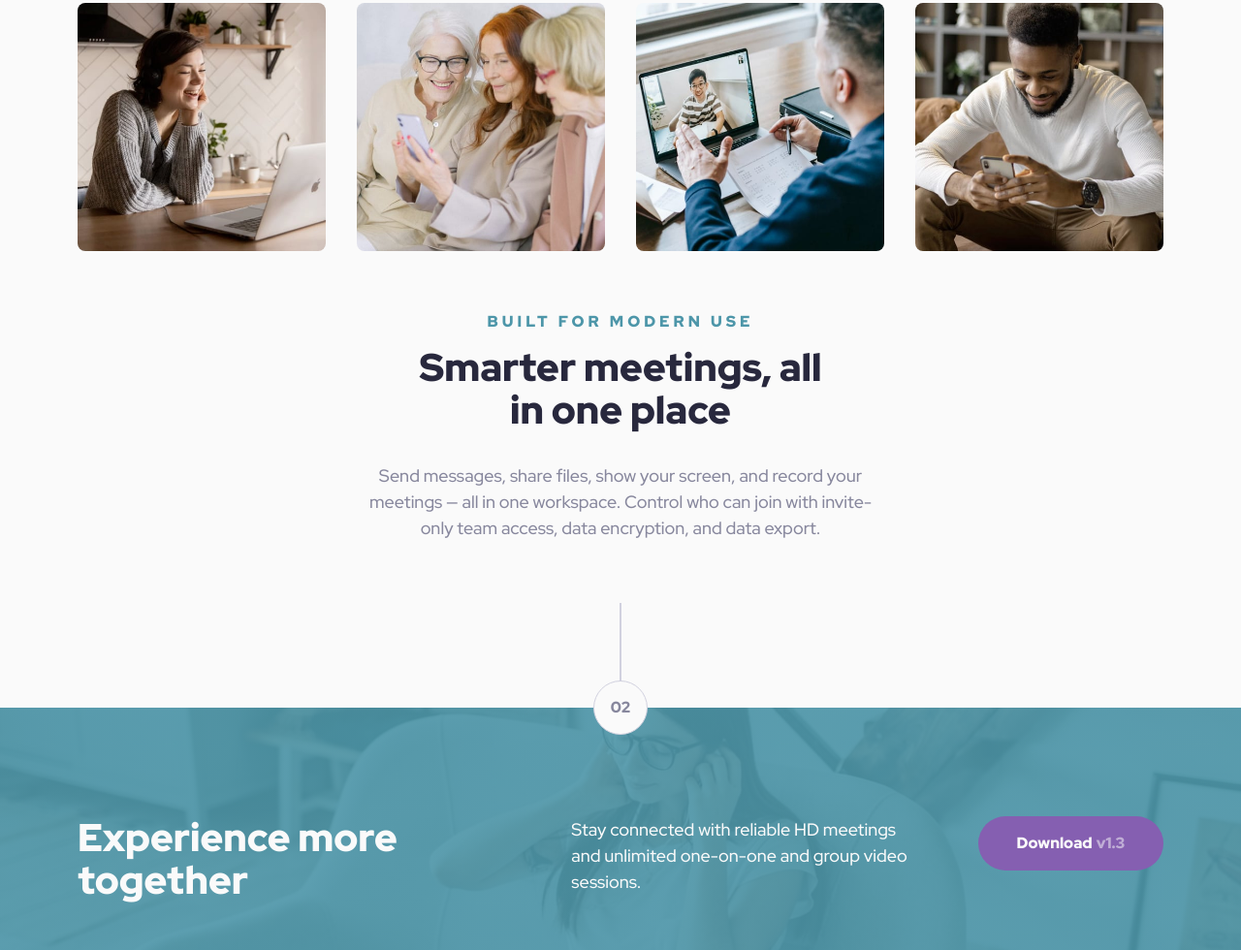
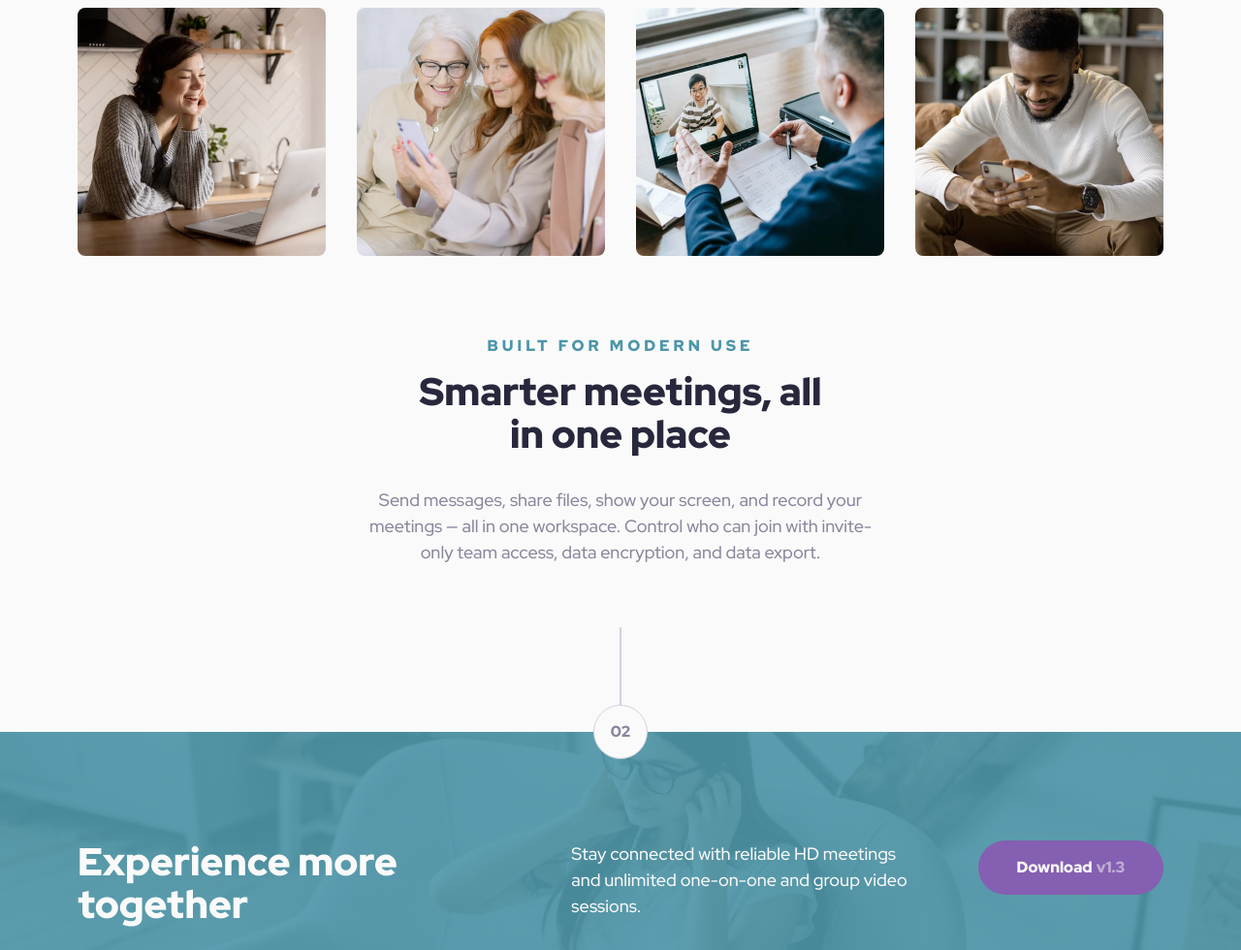
Before and after one commit to hector1234567/fm-meet-landing-page, a website: page index.html in a window 1280 px wide. Shown: the part 826-1806 px from the top of the page at 97% size. Drawn offline with Linux system fonts and the light colour scheme.

Commit message:
fix margins

```diff
--- a/sass/layout/_main-content.scss
+++ b/sass/layout/_main-content.scss
@@ -4,7 +4,7 @@
   flex-direction: column;
   align-items: center;
   gap: 6.4rem;
-  margin-top: 3.5rem;
+  margin-top: 4rem;
 
   @include respond(tablet) {
     width: 68rem;
@@ -93,6 +93,7 @@
     display: flex;
     flex-direction: column;
     align-items: center;
+    margin-top: 2rem;
   }
 
   &__subheading {
```
Also changed, not shown: css/style.css, 1 other file.
